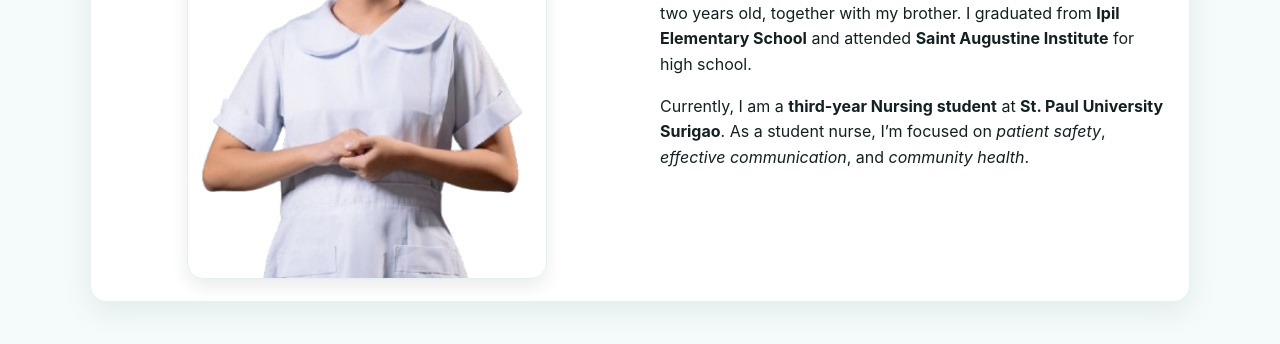
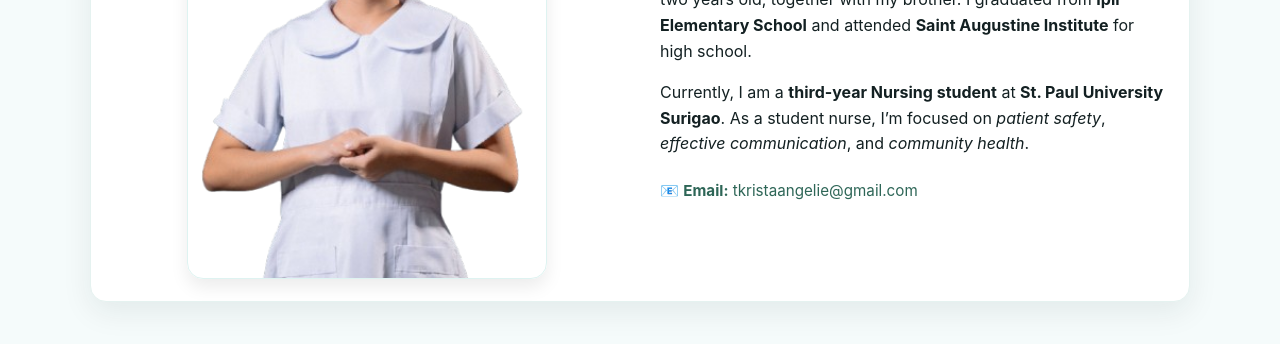
Before and after one commit to rjeyyy-wq/Krista-Angelie-Talavera, a plain HTML site: page about_no_nav.html in a window 1280 px wide. Shown: the part 244-588 px from the top of the page. Drawn offline with Linux system fonts and the light colour scheme.

Commit message:
Updated About page with email address

```diff
--- a/about_no_nav.html
+++ b/about_no_nav.html
@@ -19,6 +19,14 @@
       <h1>About Me</h1>
       <p>Hi! I’m <strong>Krista Angelie P. Talavera</strong>, 21 years old, from <strong>Ipil, Gigaquit, Surigao del Norte</strong>. I have been living with my grandma since I was two years old, together with my brother. I graduated from <strong>Ipil Elementary School</strong> and attended <strong>Saint Augustine Institute</strong> for high school.</p>
       <p>Currently, I am a <strong>third-year Nursing student</strong> at <strong>St. Paul University Surigao</strong>. As a student nurse, I’m focused on <em>patient safety</em>, <em>effective communication</em>, and <em>community health</em>.</p>
+
+      <!-- Email section -->
+      <div class="contact" style="margin-top: 1.5rem; font-size: 0.95rem; color: #2E6657;">
+        📧 <strong>Email:</strong>
+        <a href="mailto:tkristaangelie@gmail.com" style="color: #2E6657; text-decoration: none;">
+          tkristaangelie@gmail.com
+        </a>
+      </div>
     </div>
   </article>
 </div>
```
Also changed, not shown: about.html (+15 -5 lines), gallery.html (+1 -1 lines), guestbook.html (+1 -1 lines), index.html (+1 -1 lines), links.html (+1 -1 lines).
